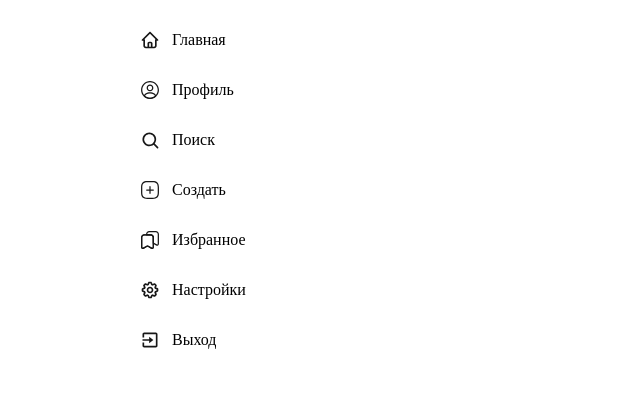
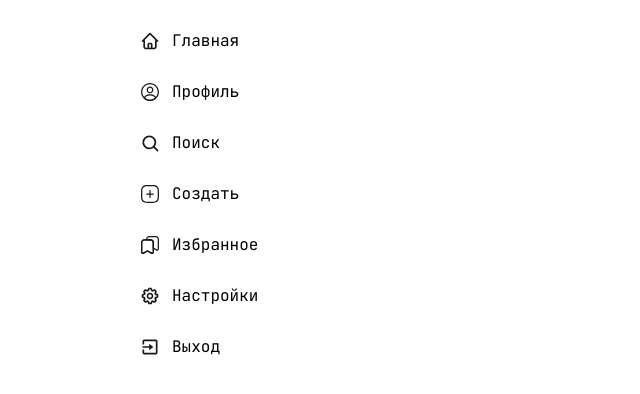
Before and after one commit to SergeyDultsev/Lapse, a Next.js app: page / in a window 1280 px wide. Shown: the top 394 px of the page, without its empty margins (0-640 px from the left). Built offline with nearby package versions, Linux system fonts and the light colour scheme.

Commit message:
add font

```diff
--- a/src/app/layout.tsx
+++ b/src/app/layout.tsx
@@ -1,4 +1,5 @@
 import type { Metadata } from "next";
+import {JetBrains_Mono} from "next/font/google";
 import "@/assets/css/global.scss";
 import Navigation from "@/widgets/navigation/navigation";
 
@@ -7,6 +8,12 @@ export const metadata: Metadata = {
   description: "Generated by create next app",
 };
 
+const JetBrainsMono = JetBrains_Mono({
+  weight: ['400', '600', '700'],
+  style: ['normal', 'italic'],
+  subsets: ['latin'],
+});
+
 export default function RootLayout({
   children,
 }: Readonly<{
@@ -14,7 +21,7 @@ export default function RootLayout({
 }>) {
   return (
     <html lang="en">
-      <body>
+      <body className={JetBrainsMono.className}>
         <section className="container">
             <Navigation/>
             {children}
--- a/src/widgets/navigation/navigation.module.scss
+++ b/src/widgets/navigation/navigation.module.scss
@@ -11,6 +11,7 @@
         align-items: center;
         gap: 12px;
         padding: 10px 0 10px 10px;
+        cursor: pointer;
     }
 
     &-item:hover > svg > path{
```
